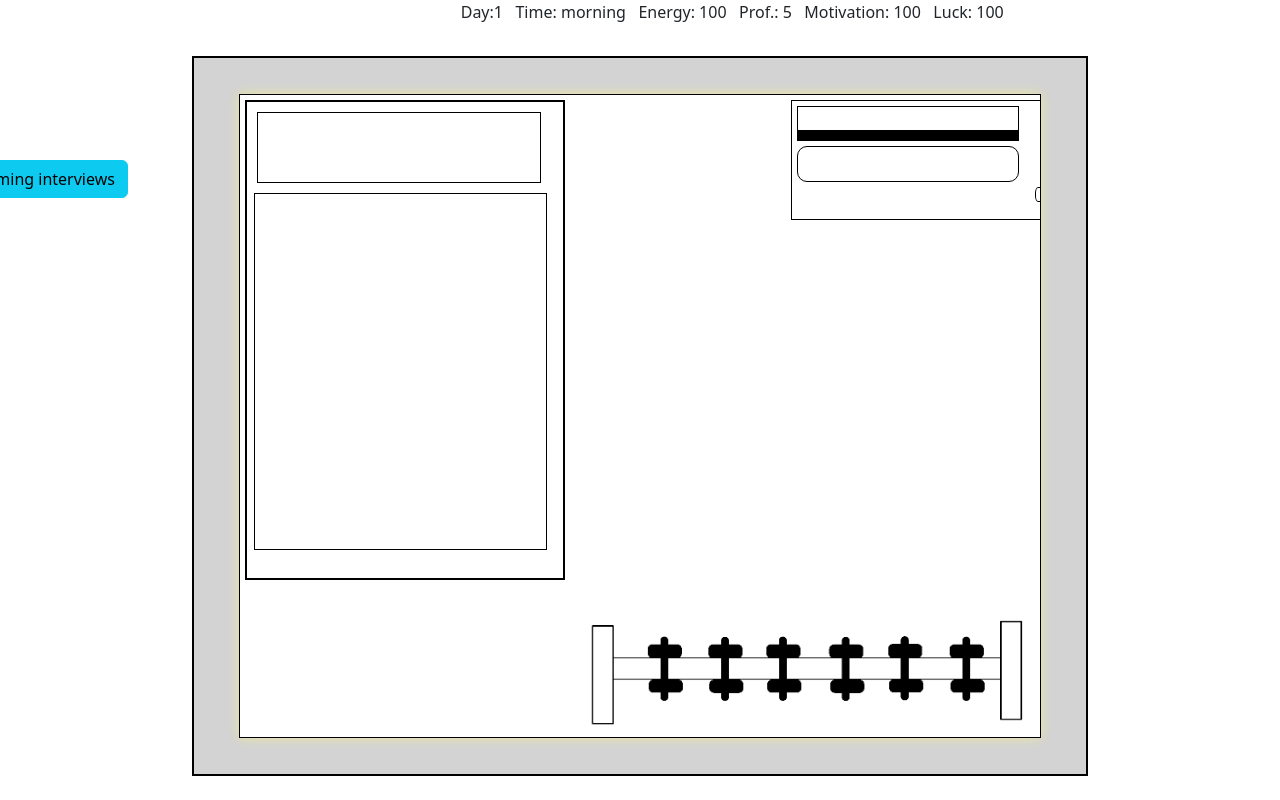
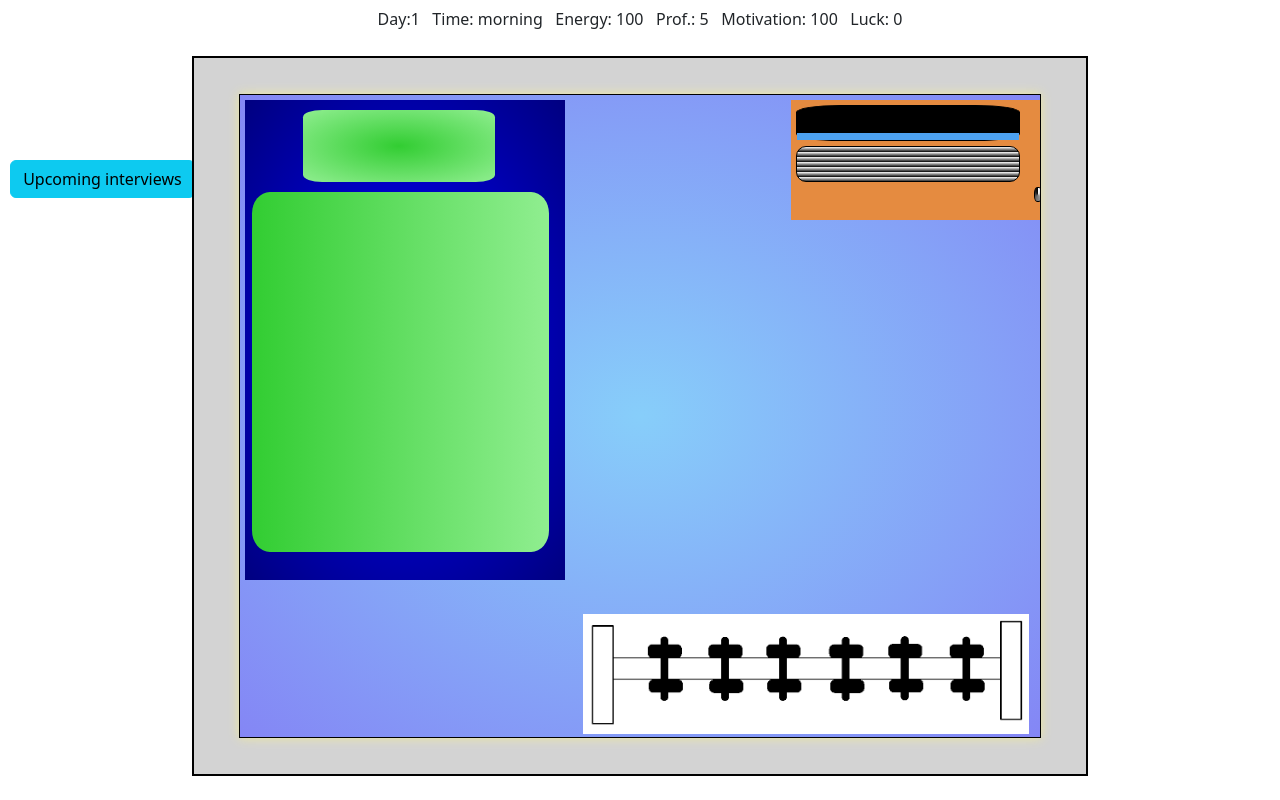
Before and after one commit to Noam-Musba/Job-Hunt, a React (Create React App) app: page / in a window 1280 px wide. Built offline with nearby package versions, Linux system fonts and the light colour scheme.

Commit message:
design
changes to make it a bit more realistic and have the time of the day some impact

```diff
--- a/src/components/Bed.js
+++ b/src/components/Bed.js
@@ -7,36 +7,42 @@ function Bed() {
     <div
       id="bed"
       style={{
-        border: "2px solid black",
+        //border: "2px solid black",
         height: "60vh",
         width: "40vh",
         margin: "5px",
         cursor: "pointer",
+        background: "radial-gradient(blue, navy)",
         /* display: "flex",
         textAlign: "center",
         justifyContent: "center", */
       }}
-      onClick={() => charContext.charDispatch({type: "sleep"})}
+      onClick={() => charContext.charDispatch({ type: "sleep" })}
       title="Sleep"
     >
       <div
         id="pillow"
         style={{
-          border: "1px solid black",
+          //border: "1px solid black",
           position: "relative",
+          left: "15%",
           height: "15%",
-          width: "90%",
+          width: "60%",
           margin: "10px",
+          borderRadius: "10%",
+          background: "radial-gradient(limegreen, lightgreen)",
         }}
       ></div>
       <div
         id="blanket"
         style={{
-          border: "1px solid black",
+          //border: "1px solid black",
           position: "relative",
           height: "75%",
           width: "93%",
           margin: "7px",
+          background: "linear-gradient(to right, limegreen, lightgreen)",
+          borderRadius: "6%"
           //position: "relative",
         }}
       ></div>
--- a/src/components/Computer.js
+++ b/src/components/Computer.js
@@ -15,13 +15,14 @@ function Computer() {
       <div
         id="desk"
         style={{
-          border: "1px solid black",
+          //border: "1px solid black",
           height: "15vh",
           width: "25vw",
           margin: "5px",
           position: "relative",
           left: "27%",
           cursor: "pointer",
+          backgroundColor: "#e58b40"//e58b40
         }}
         data-bs-toggle="modal"
         data-bs-target="#staticBackdrop"
@@ -35,15 +36,17 @@ function Computer() {
             height: "30%",
             width: "70%",
             margin: "5px",
+            backgroundColor: "black",
+            borderRadius: "20%"
           }}
         >
           <div
             id="monitor"
             style={{
-              height: "30%",
+              height: "20%",
               width: "100%",
-              marginTop: "23px",
-              backgroundColor: "black", // will change color if working or not
+              marginTop: "27px",
+              backgroundColor: "#4da1ef", // will change color if working or not
             }}
           ></div>
         </div>
@@ -55,6 +58,7 @@ function Computer() {
             width: "70%",
             margin: "5px",
             borderRadius: "10px",
+            background: "repeating-linear-gradient(white, black 5px)"
           }}
         />
         <div
@@ -66,6 +70,7 @@ function Computer() {
             height: "15px",
             position: "relative",
             left: "19vw",
+            background: "conic-gradient(white, black)"
           }}
         />
       </div>
--- a/src/components/Room.js
+++ b/src/components/Room.js
@@ -14,7 +14,7 @@ const initCharacter = {
   motivation: 100,
   professionalism: 5,
   energy: 100,
-  luck: 100,
+  luck: 0,
   interviews: {},
 };
 
@@ -135,7 +135,9 @@ function failedJobHandler(state, level) {
       prof = 5;
       break;
     default:
-      console.error("failedJobHandler bug, should get to default in switch case");
+      console.error(
+        "failedJobHandler bug, should get to default in switch case"
+      );
       break;
   }
   mot = 30;
@@ -200,6 +202,23 @@ function Room() {
   const [jobInterview, setJobInterview] = useState(false);
   const [interviewDay, setInterviewDay] = useState(false);
 
+  let roomColor1, roomColor2;
+  switch (character.time) {
+    case 0:
+      roomColor1 = "lightskyblue";
+      roomColor2 = "#8486f5"; //"#5f29f6";
+      break;
+    case 1:
+      roomColor1 = "yellow";
+      roomColor2 = "lightyellow";
+      break;
+    case 2:
+      roomColor1 = "lightgray";
+      roomColor2 = "gray";
+    default:
+      break;
+  }
+
   useEffect(() => {
     // console.log("useeffect")
     let luck = character.luck / 100;
@@ -232,6 +251,11 @@ function Room() {
       }}
     >
       <ShowInterviews interviews={character.interviews} />
+      <span style={{
+        position: "fixed",
+        marginTop: "7px"
+
+      }}>
         Day:{character.day}&nbsp;&nbsp; Time:{" "}
         {character.time === 0
           ? "morning"
@@ -239,12 +263,13 @@ function Room() {
           ? "noon"
           : "night"}
         &nbsp;&nbsp; Energy: {character.energy}&nbsp;&nbsp; Prof.:{" "}
-      {character.professionalism}&nbsp;&nbsp; Motivation: {character.motivation}
+        {character.professionalism}&nbsp;&nbsp; Motivation:{" "}
+        {character.motivation}
         &nbsp;&nbsp; Luck: {character.luck}
+      </span>
       <CharacterContext.Provider
         value={{ charState: character, charDispatch: dispatch }}
       >
-
         {interviewDay && <Interview interviewDay={setInterviewDay} />}
         <div
           id="walls"
@@ -267,7 +292,7 @@ function Room() {
           <div
             id="floor"
             style={{
-              backgroundColor: "white",
+              background: `radial-gradient(${roomColor1}, ${roomColor2})`,
               height: "90%",
               width: "90%",
               border: "1px solid black",
--- a/src/components/ShowInterviews.js
+++ b/src/components/ShowInterviews.js
@@ -11,7 +11,7 @@ function ShowInterviews(props) {
       style={{
         position: "relative",
         bottom: "-20vh",
-        left: "-26vw",
+        left: "-42vw",
       }}
     >
       <button
```
Lines whose indentation alone changed are shown as unchanged.
